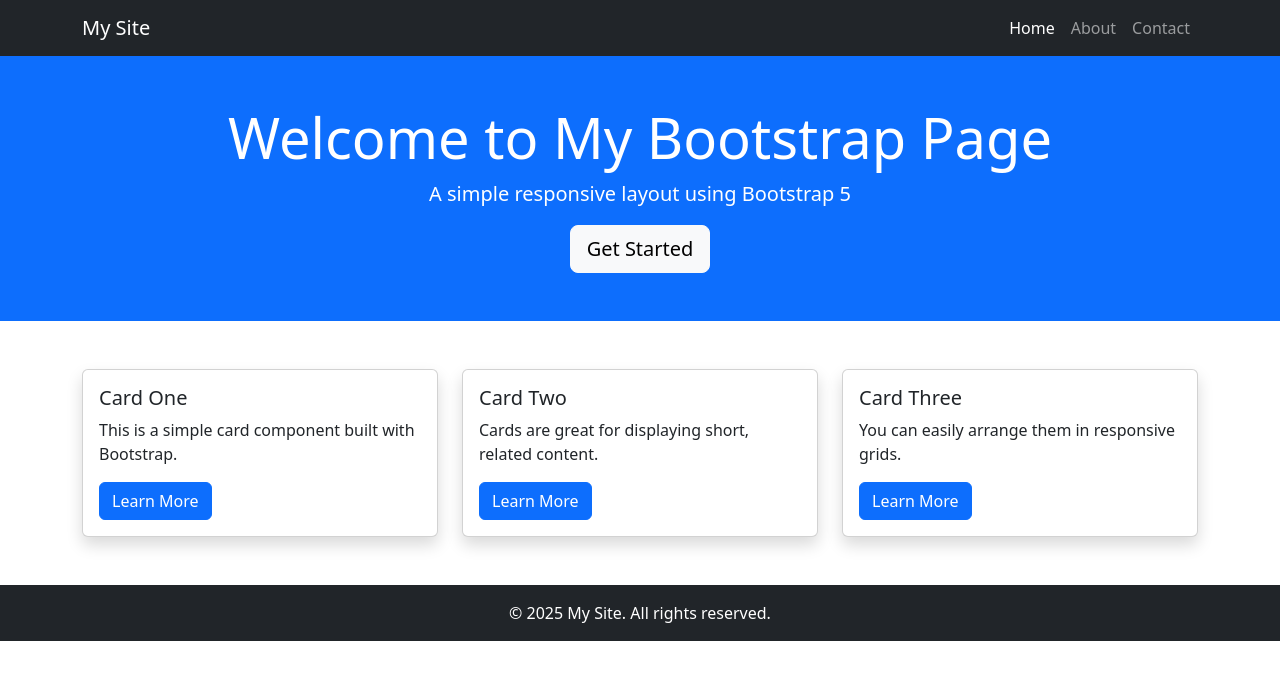
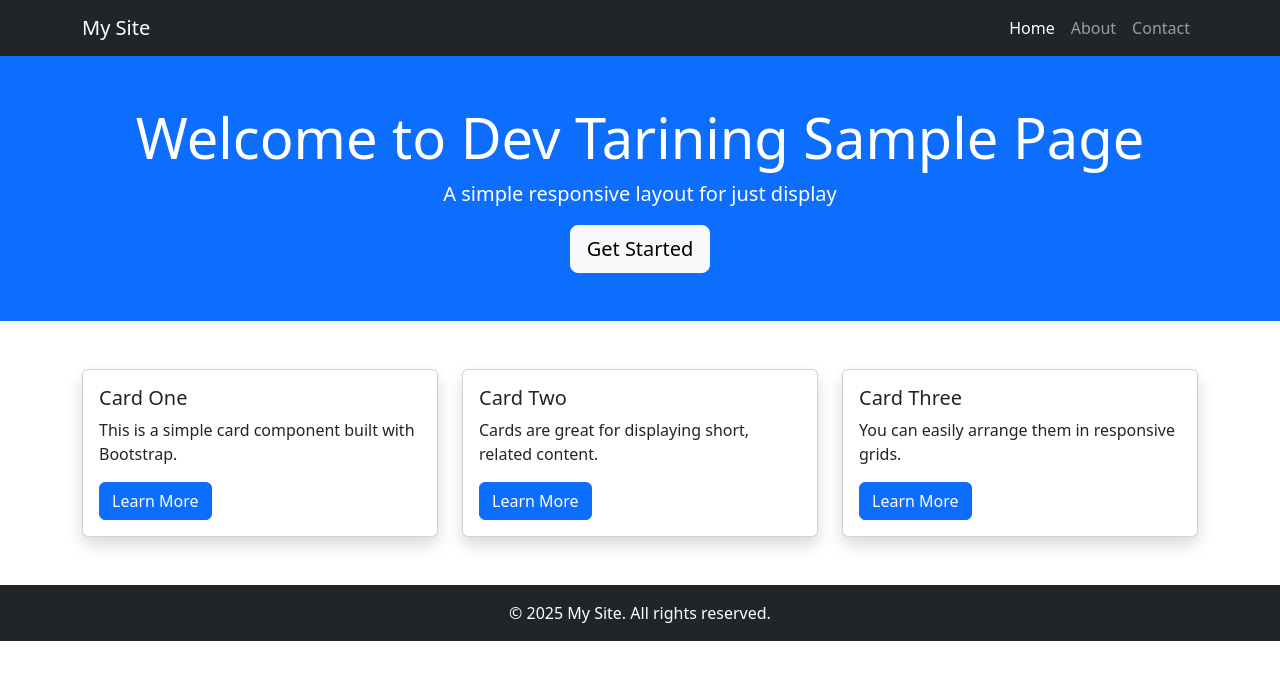
Before and after one commit to sreenadh-metquay/Dev-Training, a plain HTML site: page Index.html in a window 1280 px wide. Drawn offline with nearby package versions, Linux system fonts and the light colour scheme.

Commit message:
minor changes but effective one

```diff
--- a/Index.html
+++ b/Index.html
@@ -33,8 +33,8 @@
   <!-- Hero Section -->
   <header class="bg-primary text-white text-center py-5">
     <div class="container">
-      <h1 class="display-4">Welcome to My Bootstrap Page</h1>
-      <p class="lead">A simple responsive layout using Bootstrap 5</p>
+      <h1 class="display-4">Welcome to Dev Tarining Sample Page</h1>
+      <p class="lead">A simple responsive layout for just display</p>
       <a href="#" class="btn btn-light btn-lg">Get Started</a>
     </div>
   </header>
```
